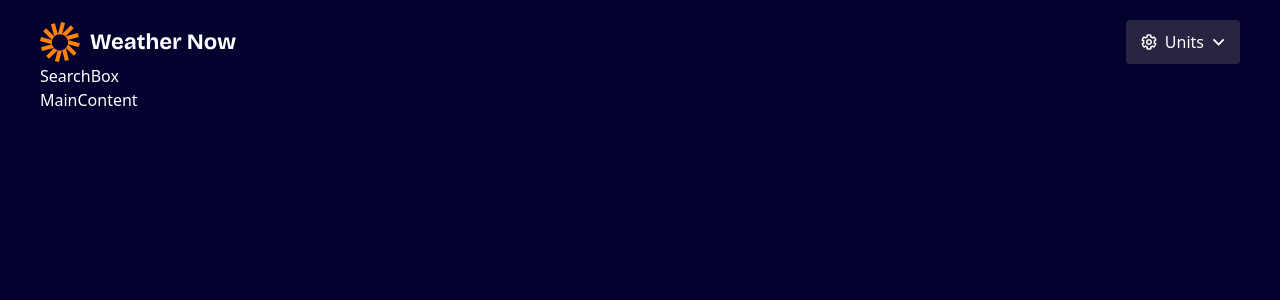
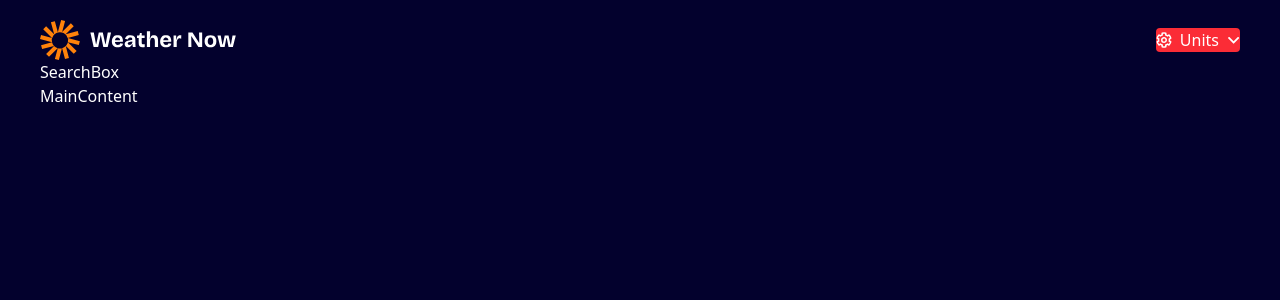
Before and after one commit to nickonyi/Weather-App-main, a React (Vite) app: page / in a window 1280 px wide. Shown: the top 300 px of the page. Built offline with nearby package versions, Linux system fonts and the light colour scheme.

Commit message:
style: update Navbar styling with background color and padding adjustments

```diff
--- a/src/components/navbar.jsx
+++ b/src/components/navbar.jsx
@@ -11,7 +11,7 @@ function Navbar() {
         </div>
       </div>
 
-      <div className="metric-container flex items-center gap-2 cursor-pointer rounded">
+      <div className="metric-container flex items-center gap-2 cursor-pointer rounded px-12 bg-red-500">
         <img src={iconUnit} alt="Celsius Icon" />
         <button className="metric-button">Units</button>
         <img src={iconDropdown} alt="Dropdown Icon" />
--- a/src/styles/App.scss
+++ b/src/styles/App.scss
@@ -28,10 +28,3 @@ body {
   color: $neutral-0;
   padding: 20px 40px;
 }
-
-.nav-container {
-}
-.metric-container {
-  background-color: $neutral-800;
-  padding: 10px 15px;
-}
```
